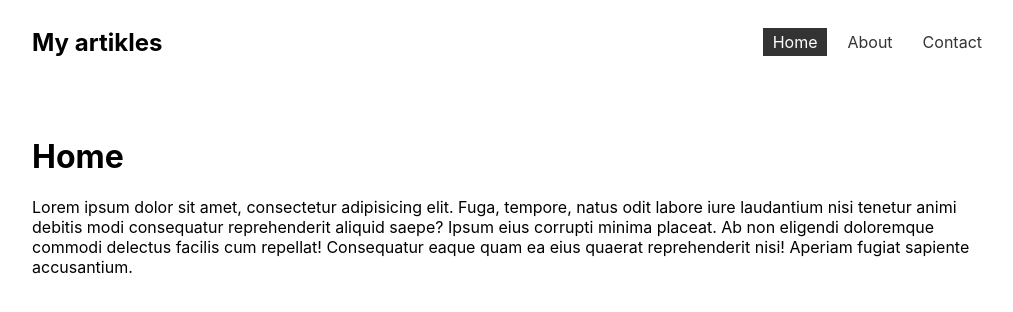
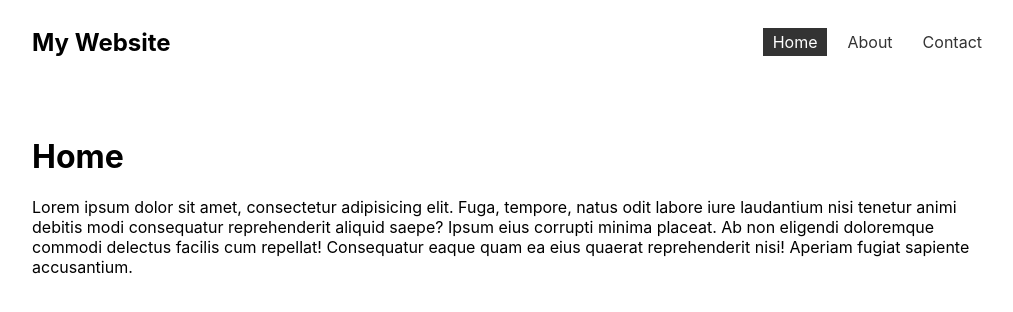
Before and after one commit to shahbozshirinboyev/react-router-dom, a React (Vite) app: page / in a window 1280 px wide. Shown: the top 312 px of the page, without its empty margins (128-1141 px from the left). Built offline with nearby package versions, Linux system fonts and the light colour scheme.

Commit message:
React Router DOM new version connect

```diff
--- a/src/App.css
+++ b/src/App.css
@@ -23,9 +23,6 @@ nav a {
   padding: 4px 10px;
   text-decoration: none;
 }
-nav a:hover {
-  font-weight: bold;
-}
 nav a.active{
   color: white;
   background: #333;
--- a/src/App.jsx
+++ b/src/App.jsx
@@ -1,7 +1,18 @@
 import './App.css'
 
-// react-router-dom
-import { BrowserRouter, Routes, Route, NavLink } from 'react-router-dom'
+// react-router-dom version v6
+// import { BrowserRouter, Routes, Route, NavLink } from 'react-router-dom'
+
+// react-router-dom version v6.12
+import {
+  createBrowserRouter,          // BrowserRouter,
+  createRoutesFromElements,    // Routes,
+  RouterProvider,              // Route,
+  Route
+} from 'react-router-dom'
+
+// layout
+import RootLayout from './layout/RootLayout'
 
 // pages
 import Home from './pages/Home'
@@ -10,26 +21,22 @@ import Contact from './pages/Contact'
 
 function App() {
 
-  return (
-    <div className='App'>
-      <BrowserRouter>
+  const routes = createBrowserRouter(
+    createRoutesFromElements(
+       <Route element={<RootLayout />} >
+        <Route path='/' element={<Home />} />
+        <Route path='/about' element={<About />} />
+        <Route path='/contact' element={<Contact />} />
+      </Route>
+    )
+  )
 
-        <nav>
-          <h1>My artikles</h1>
-          <NavLink to="/">Home</NavLink>
-          <NavLink to="/about">About</NavLink>
-          <NavLink to="/contact">Contact</NavLink>
-        </nav>
 
-        <Routes>
-          <Route path='/' element={<Home />} />
-          <Route path='/about' element={<About />} />
-          <Route path='/contact' element={<Contact />} />
-        </Routes>
-
-      </BrowserRouter>
-    </div>
-  )
+return (
+  <div className='App'>
+      <RouterProvider router={routes} />
+  </div>
+)
 }
 
 export default App
--- /dev/null
+++ b/src/layout/RootLayout.jsx
@@ -0,0 +1,24 @@
+import { NavLink, Outlet } from "react-router-dom"
+
+function RootLayout() {
+    return (
+        <>
+            <header>
+                <nav>
+                    <h1>My Website</h1>
+                    <NavLink to="/">Home</NavLink>
+                    <NavLink to="/about">About</NavLink>
+                    <NavLink to="/contact">Contact</NavLink>
+                </nav>
+            </header>
+
+            <main>
+                < Outlet />
+            </main>
+
+            <footer></footer>
+        </>
+    )
+}
+
+export default RootLayout
```
